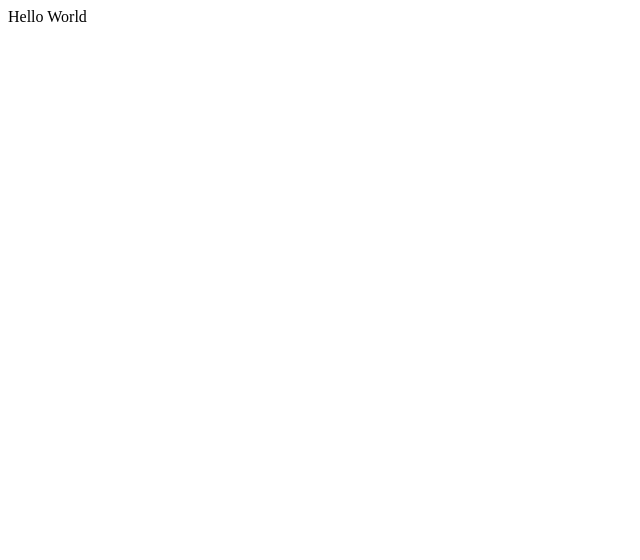
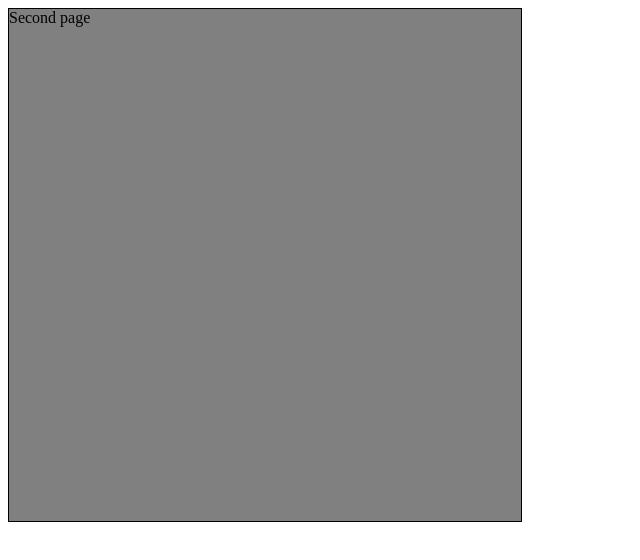
Before and after one commit to gogoprog/jquery-uipages, a website: page demo/index.html in a window 1280 px wide. Shown: the whole page, without its empty margins (0-640 px from the left). Drawn offline with nearby package versions, Linux system fonts and the light colour scheme.

Commit message:
Functional concept

```diff
--- a/demo/index.html
+++ b/demo/index.html
@@ -1,16 +1,42 @@
 <!DOCTYPE html>
 <html>
     <head>
-        <title>jQuery Boilerplate</title>
+        <title>jQuery UIPages demo</title>
         <script src="../node_modules/jquery/dist/jquery.min.js"></script>
         <script src="../dist/jquery.uipages.js"></script>
+        <style>
+            #pages {
+                display: block;
+                width:512px;
+                height:512px;
+                border:1px solid black;
+            }
+
+            #pages > div {
+                position:relative;
+                left:0;
+                top:0;
+                width:100%;
+                height:100%;
+                display: none;
+                background-color:grey;
+            }
+        </style>
     </head>
     <body>
-        <div id="element">Hello World</div>
+        <div id="pages">
+            <div>First page</div>
+            <div id="second">Second page</div>
+            <div class="third">Third page</div>
+            <div>Forth page</div>
+        </div>
         <script>
-            $( function() {
-                $( "#element" ).uiPages("test");
-            } );
+            var container;
+            $(function() {
+                container = $("#pages").uiPages();
+
+                container.uiPages("#second");
+            });
         </script>
     </body>
 </html>
```
Also changed, not shown: dist/jquery.uipages.js, 2 other files.
